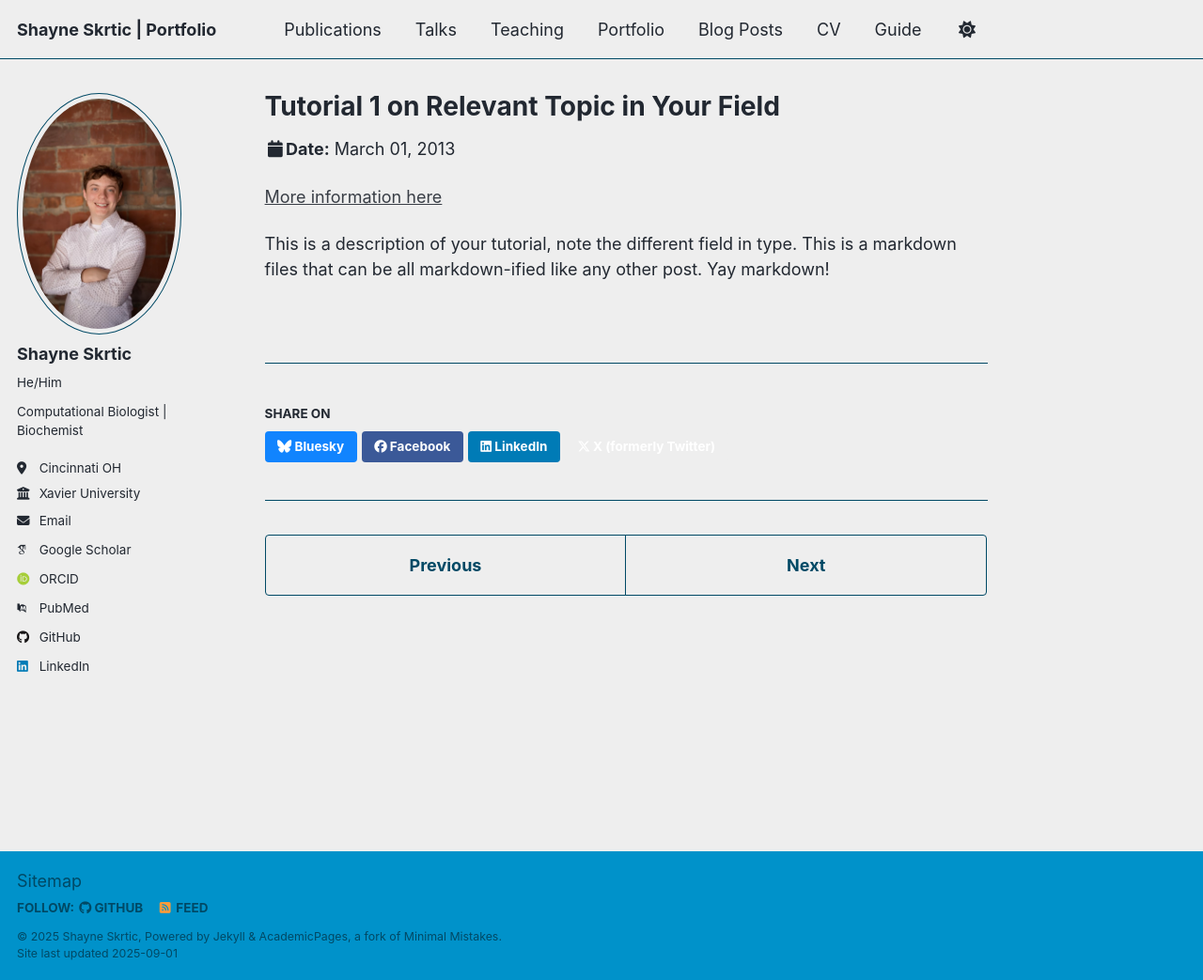
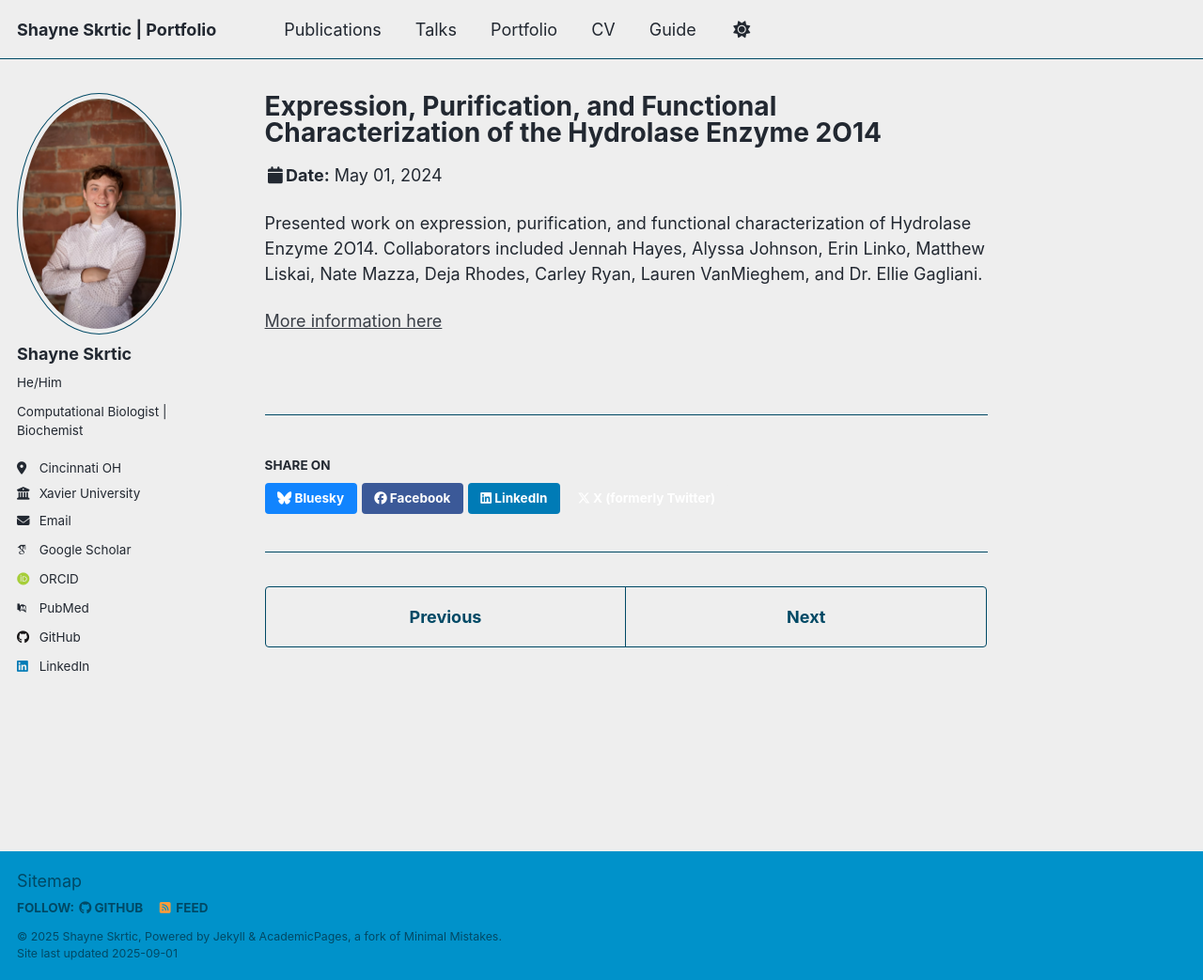
Before and after one commit to skrticshayne/skrticshayne.github.io, a Jekyll site: the page built from _talks/2013-03-01-tutorial-1.md, in a window 1280 px wide and 1043 px high. Shown: the whole window at 94% size. Built offline with Jekyll 4.4.1, drawn with Linux system fonts in a browser that asks for light colours; some web fonts are replaced; a script that is not in the unit is left out.

Commit message:
Update portfolio: About Me page, publications, images, and site content

```diff
--- a/_talks/2013-03-01-tutorial-1.md
+++ b/_talks/2013-03-01-tutorial-1.md
@@ -1,13 +1,12 @@
 ---
-title: "Tutorial 1 on Relevant Topic in Your Field"
+title: "Expression, Purification, and Functional Characterization of the Hydrolase Enzyme 2O14"
 collection: talks
-type: "Tutorial"
-permalink: /talks/2013-03-01-tutorial-1
-venue: "UC-Berkeley Institute for Testing Science"
-date: 2013-03-01
-location: "Berkeley, CA, USA"
+type: "Talk"
+permalink: /talks/2024-xavier-hydrolase
+venue: "Xavier Research Symposium"
+date: 2024-05-01
+location: "Xavier University, Cincinnati, OH, USA"
 ---
+Presented work on expression, purification, and functional characterization of Hydrolase Enzyme 2O14. Collaborators included Jennah Hayes, Alyssa Johnson, Erin Linko, Matthew Liskai, Nate Mazza, Deja Rhodes, Carley Ryan, Lauren VanMieghem, and Dr. Ellie Gagliani.
 
 [More information here](http://exampleurl.com)
-
-This is a description of your tutorial, note the different field in type. This is a markdown files that can be all markdown-ified like any other post. Yay markdown!
```
Also changed, not shown: _data/navigation.yml (+4 -4 lines), _posts/2012-08-14-blog-post-1.md (deleted, +0 -20 lines), _posts/2013-08-14-blog-post-2.md (deleted, +0 -20 lines), _posts/2014-08-14-blog-post-3.md (deleted, +0 -20 lines), _posts/2015-08-14-blog-post-4.md (deleted, +0 -20 lines), _posts/2199-01-01-future-post.md (deleted, +0 -11 lines), _talks/2012-03-01-talk-1.md (+6 -7 lines), _talks/2014-02-01-talk-2.md (+6 -9 lines).
